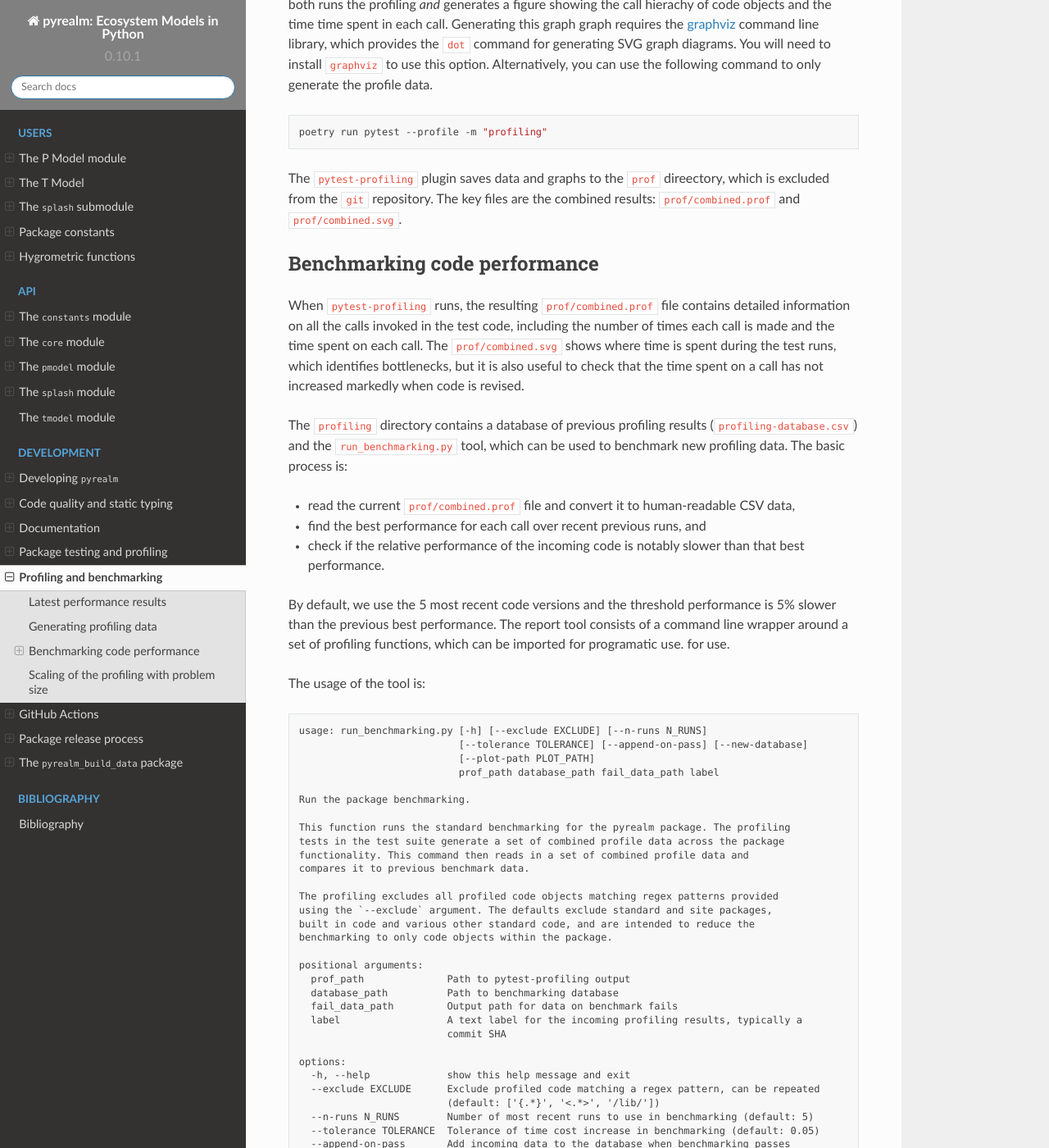
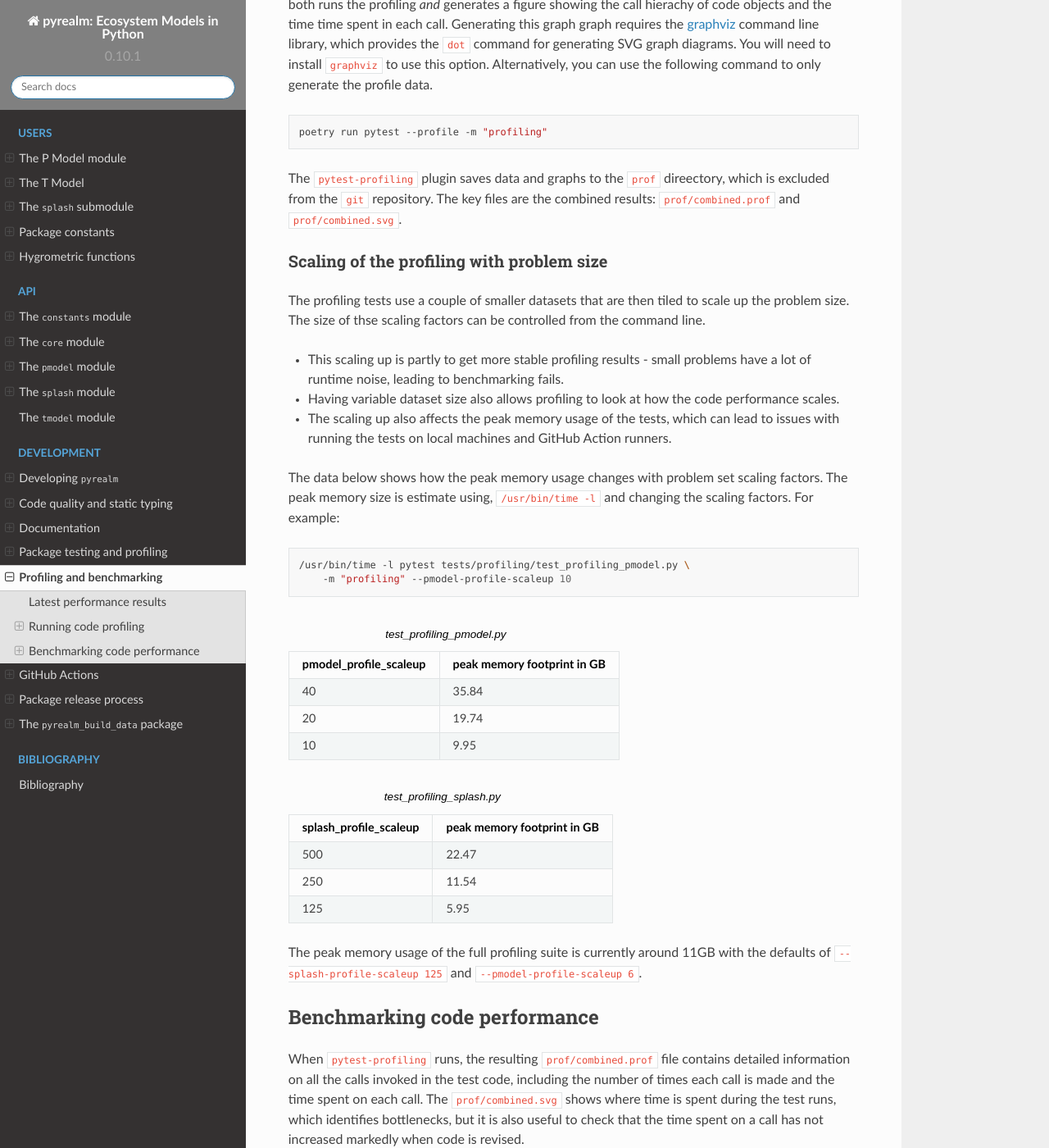
Before and after one commit to ImperialCollegeLondon/pyrealm, a Sphinx documentation site: the page built from docs/source/development/profiling_and_benchmarking.md, in a window 1280 px wide and 1400 px high, scrolled down 1697 px. Shown: the whole window at 82% size. Built offline with Sphinx 7.4.7 and the Read the Docs theme 2.0.0, drawn with Linux system fonts in a browser that asks for light colours; the version number is read from the project's files by our own code; some of the changed text lies outside the part shown.

Commit message:
Updated docs to new profiling structure and options

````diff
--- a/docs/source/development/profiling_and_benchmarking.md
+++ b/docs/source/development/profiling_and_benchmarking.md
@@ -37,7 +37,7 @@ a given threshold (currently 5% longer run times or greater).
 
 ![benchmarking plot](../../../profiling/performance-plot.png)
 
-## Generating profiling data
+## Running code profiling
 
 We use the [pytest-profiling](https://pypi.org/project/pytest-profiling/) plugin to run
 a set of profiling tests and generate profiling data. These tests are located
@@ -71,6 +71,60 @@ poetry run pytest --profile -m "profiling"
 The `pytest-profiling` plugin saves data and graphs to the `prof` direectory, which is
 excluded from the `git` repository. The key files are the combined results:
 `prof/combined.prof` and `prof/combined.svg`.
+
+### Scaling of the profiling with problem size
+
+The profiling tests use a couple of smaller datasets that are then tiled to scale up the
+problem size. The size of thse scaling factors can be controlled from the command line.
+
+* This scaling up is partly to get more stable profiling results -  small problems have
+  a lot of runtime noise, leading to benchmarking fails.
+* Having variable dataset size also allows profiling to look at how the code performance
+  scales.
+* The scaling up also affects the peak memory usage of the tests, which can lead to
+  issues with running the tests on local machines and GitHub Action runners.
+
+The data below shows how the peak memory usage changes with problem set scaling factors.
+The peak memory size is estimate using, `/usr/bin/time -l` and changing the scaling
+factors. For example:
+
+```sh
+/usr/bin/time -l pytest tests/profiling/test_profiling_pmodel.py \
+    -m "profiling" --pmodel-profile-scaleup 10
+```
+
+<!-- markdownlint-disable MD004 -->
+
+:::{list-table} test_profiling_pmodel.py
+:header-rows: 1
+
+* - pmodel_profile_scaleup
+  - peak memory footprint in GB
+* - 40
+  - 35.84
+* - 20
+  - 19.74
+* - 10
+  - 9.95
+:::
+
+:::{list-table} test_profiling_splash.py
+:header-rows: 1
+
+* - splash_profile_scaleup
+  - peak memory footprint in GB
+* - 500
+  - 22.47
+* - 250
+  - 11.54
+* - 125
+  - 5.95
+:::
+
+<!-- markdownlint-enable MD004 -->
+
+The peak memory usage of the full profiling suite is currently around 11GB with the
+defaults of  `--splash-profile-scaleup 125` and `--pmodel-profile-scaleup 6`.
 
 ## Benchmarking code performance
 
@@ -216,53 +270,3 @@ for the most recent 5 versions for the failing code and change the `ignore_resul
 to `True` if that row sets an unacheivable target for the new code. You should also
 provide a brief comment in the `ignore_justification` field to explain which commit is
 being passed as a result and why.
-
-## Scaling of the profiling with problem size
-
-This topic is a work in progress but we ideally would like to look at profiling with
-variable problem sizes to be able to catch code that scales poorly. At the moment, the
-profiling tests use a couple of smaller datasets that are then tiled to scale up the
-problem size.
-
-This scaling up is partly to get more stable profiling results -  small problems have a
-lot of runtime noise, leading to benchmarking fails - but the same mechanism could also
-be used to modify problem size.
-
-The scaling up also affects the peak memory usage of the tests, which can lead to issues
-with running the tests on local machines and GitHub Action runners. The data below shows
-how the peak memory usage changes with problem set scaling factors. The peak memory size
-is estimate using, for example:
-
-```sh
-/usr/bin/time -l pytest tests/profiling/test_profiling_pmodel.py -m "profiling"
-```
-
-<!-- markdownlint-disable MD004 -->
-
-:::{list-table} test_profiling_pmodel.py
-:header-rows: 1
-
-* - pmodel_profile_scaleup
-  - peak memory footprint in GB
-* - 40
-  - 35.84
-* - 20
-  - 19.74
-* - 10
-  - 9.95
-:::
-
-:::{list-table} test_profiling_splash.py
-:header-rows: 1
-
-* - splash_profile_scaleup
-  - peak memory footprint in GB
-* - 500
-  - 22.47
-* - 250
-  - 11.54
-* - 125
-  - 5.95
-:::
-
-<!-- markdownlint-enable MD004 -->
````
